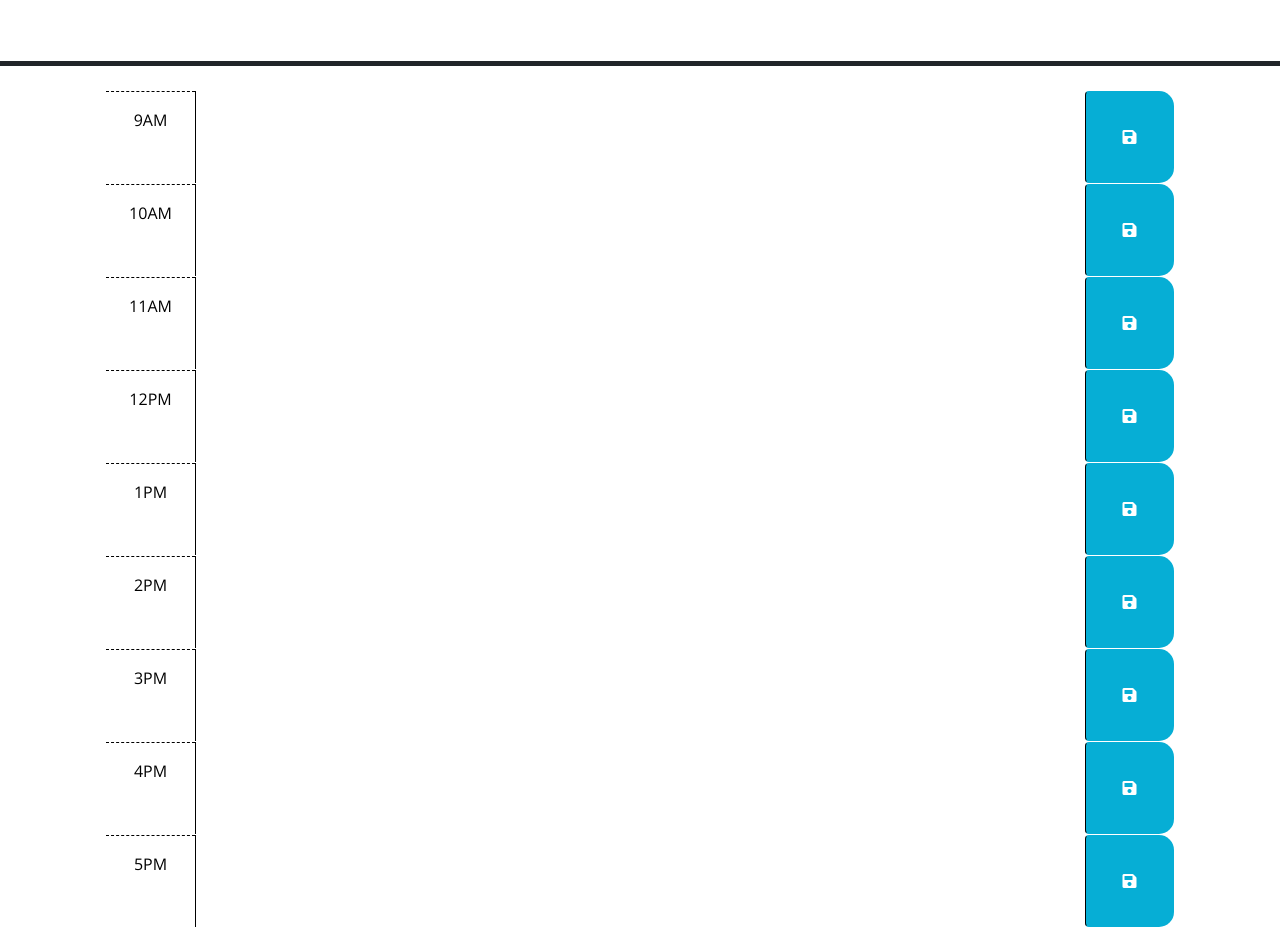
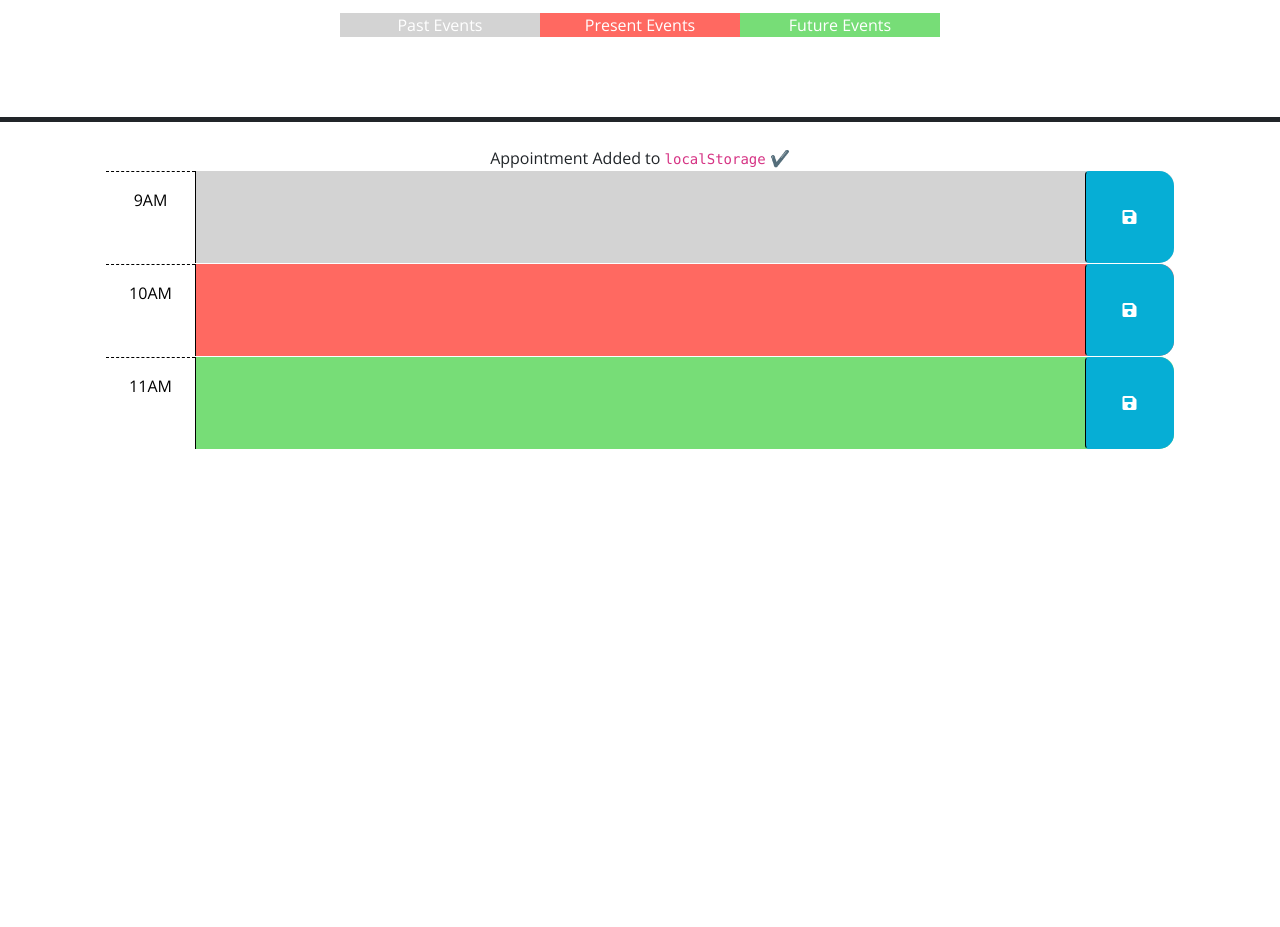
Before and after one commit to HannahMidd/WorkDayScheduler, a plain HTML site: page index.html in a window 1280 px wide. Shown: the part 166-1093 px from the top of the page. After the commit the page ends 800 px from the top, so only its background shows below. Drawn offline with nearby package versions, Linux system fonts and the light colour scheme.

Commit message:
adding code to html

```diff
--- a/index.html
+++ b/index.html
@@ -17,81 +17,61 @@
   <header class="p-5 mb-4 border-5 border-bottom border-dark text-center">
     <h1 class="display-3">Work Day Scheduler</h1>
     <p class="lead">A simple calendar app for scheduling your work day</p>
+    <div class="color-code">
+<p id="PastColor">Past Events</p>
+<p id="PresentColor">Present Events</p>
+<p id="FutureColor">Future Events</p>
+    </div>
     <p id="currentDay" class="lead"></p>
   </header>
+
   <section class="text-center notification" id="notify">
     Appointment Added to <code>localStorage</code> ✔️
   </section>
+
   <div class="container-lg px-5">
-    <div id="hour-9" class="row time-block">
+    <!-- Use class for "past", "present", and "future" to apply styles to the
+        time-block divs accordingly. The javascript will need to do this by
+        adding/removing these classes on each div by comparing the hour in the
+        id to the current hour. The html provided below is meant to be an example
+        demonstrating how the css provided can be leveraged to create the
+        desired layout and colors. The html below should be removed or updated
+        in the finished product. Remember to delete this comment once the
+        code is implemented.
+        -->
+
+    <!-- Example of a past time block. The "past" class adds a gray background color. -->
+    <div id="hour-9" class="row time-block past">
       <div class="col-2 col-md-1 hour text-center py-3">9AM</div>
       <textarea class="col-8 col-md-10 description" rows="3"> </textarea>
       <button class="btn saveBtn col-2 col-md-1" aria-label="save">
         <i class="fas fa-save" aria-hidden="true"></i>
       </button>
     </div>
-    <div id="hour-10" class="row time-block">
+
+    <!-- Example of a a present time block. The "present" class adds a red background color. -->
+    <div id="hour-10" class="row time-block present">
       <div class="col-2 col-md-1 hour text-center py-3">10AM</div>
       <textarea class="col-8 col-md-10 description" rows="3"> </textarea>
       <button class="btn saveBtn col-2 col-md-1" aria-label="save">
         <i class="fas fa-save" aria-hidden="true"></i>
       </button>
     </div>
-    <div id="hour-11" class="row time-block">
+
+    <!-- Example of a future time block. The "future" class adds a green background color. -->
+    <div id="hour-11" class="row time-block future">
       <div class="col-2 col-md-1 hour text-center py-3">11AM</div>
       <textarea class="col-8 col-md-10 description" rows="3"> </textarea>
       <button class="btn saveBtn col-2 col-md-1" aria-label="save">
         <i class="fas fa-save" aria-hidden="true"></i>
       </button>
     </div>
-    <div id="hour-12" class="row time-block">
-      <div class="col-2 col-md-1 hour text-center py-3">12PM</div>
-      <textarea class="col-8 col-md-10 description" rows="3"> </textarea>
-      <button class="btn saveBtn col-2 col-md-1" aria-label="save">
-        <i class="fas fa-save" aria-hidden="true"></i>
-      </button>
-    </div>
-    <div id="hour-13" class="row time-block">
-      <div class="col-2 col-md-1 hour text-center py-3">1PM</div>
-      <textarea class="col-8 col-md-10 description" rows="3"> </textarea>
-      <button class="btn saveBtn col-2 col-md-1" aria-label="save">
-        <i class="fas fa-save" aria-hidden="true"></i>
-      </button>
-    </div>
-    <div id="hour-14" class="row time-block">
-      <div class="col-2 col-md-1 hour text-center py-3">2PM</div>
-      <textarea class="col-8 col-md-10 description" rows="3"> </textarea>
-      <button class="btn saveBtn col-2 col-md-1" aria-label="save">
-        <i class="fas fa-save" aria-hidden="true"></i>
-      </button>
-    </div>
-    <div id="hour-15" class="row time-block">
-      <div class="col-2 col-md-1 hour text-center py-3">3PM</div>
-      <textarea class="col-8 col-md-10 description" rows="3"> </textarea>
-      <button class="btn saveBtn col-2 col-md-1" aria-label="save">
-        <i class="fas fa-save" aria-hidden="true"></i>
-      </button>
-    </div>
-    <div id="hour-16" class="row time-block">
-      <div class="col-2 col-md-1 hour text-center py-3">4PM</div>
-      <textarea class="col-8 col-md-10 description" rows="3"> </textarea>
-      <button class="btn saveBtn col-2 col-md-1" aria-label="save">
-        <i class="fas fa-save" aria-hidden="true"></i>
-      </button>
-    </div>
-    <div id="hour-17" class="row time-block">
-      <div class="col-2 col-md-1 hour text-center py-3">5PM</div>
-      <textarea class="col-8 col-md-10 description" rows="3"> </textarea>
-      <button class="btn saveBtn col-2 col-md-1" aria-label="save">
-        <i class="fas fa-save" aria-hidden="true"></i>
-      </button>
-    </div>
-  </div>
-  <script src="https://code.jquery.com/jquery-3.4.1.min.js"></script>
-  <script src="https://cdn.jsdelivr.net/npm/dayjs@1.11.3/dayjs.min.js"
-    integrity="sha256-iu/zLUB+QgISXBLCW/mcDi/rnf4m4uEDO0wauy76x7U=" crossorigin="anonymous"></script>
 
-  <script src="script.js"></script>
+    <script src="https://code.jquery.com/jquery-3.4.1.min.js"></script>
+    <script src="https://cdn.jsdelivr.net/npm/dayjs@1.11.3/dayjs.min.js"
+      integrity="sha256-iu/zLUB+QgISXBLCW/mcDi/rnf4m4uEDO0wauy76x7U=" crossorigin="anonymous"></script>
+
+    <script src="script.js"></script>
 </body>
 
 </html>
--- a/style.css
+++ b/style.css
@@ -1,5 +1,5 @@
 body {
-  font-family: 'Open Sans', sans-serif;
+  font-family: "Open Sans", sans-serif;
   font-size: 16px;
 }
 
@@ -12,6 +12,13 @@ textarea {
   padding: 10px;
 }
 
+.color-code {
+  display: flex;
+  flex-direction: row;
+  justify-content: center;
+
+
+}
 .description {
   white-space: pre-wrap;
 }
@@ -35,9 +42,21 @@ textarea {
   color: white;
 }
 
+#PastColor {
+  background-color: #d3d3d3;
+  color: white;
+  width: 200px;
+}
+
 .present {
   background-color: #ff6961;
   color: white;
+}
+
+#PresentColor {
+  background-color: #ff6961;
+  color: white;
+width: 200px;
 }
 
 .future {
@@ -45,6 +64,11 @@ textarea {
   color: white;
 }
 
+#FutureColor {
+  background-color: #77dd77;
+  color: white;
+  width: 200px;
+}
 .saveBtn {
   border-left: 1px solid black;
   border-top-right-radius: 15px;
@@ -57,13 +81,3 @@ textarea {
   font-size: 20px;
   transition: all 0.3s ease-in-out;
 }
-
-.notification {
-  display: none;
-  padding-bottom: 10px;
-  color: black;
-}
-
-.show {
-  display: block;
-}
```
Also changed, not shown: 1 other file.
